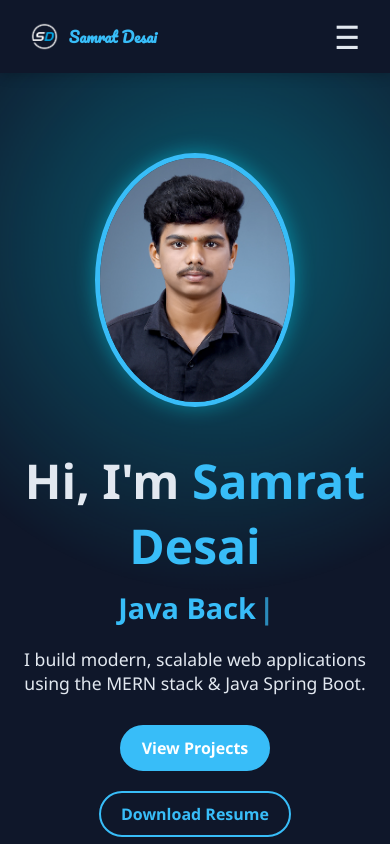
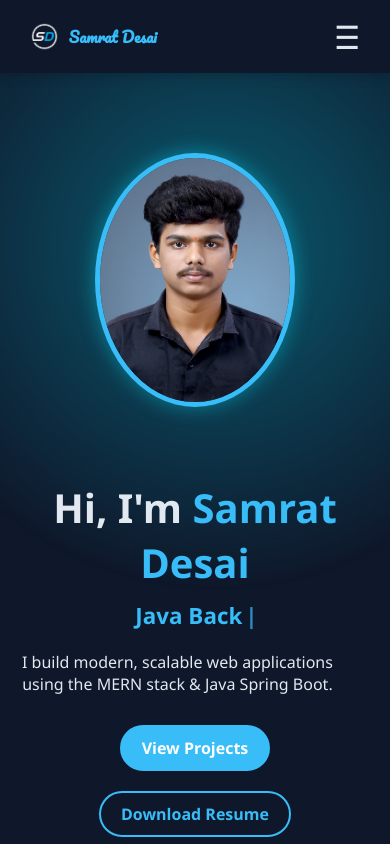
Before and after one commit to SamratDesai7/portfolio, a React (Vite) app: page / in a window 390 px wide. Shown: the top 844 px of the page. Built offline with nearby package versions, Linux system fonts and the light colour scheme.

Commit message:
scrollbar changes and the home styling and responsiveness

```diff
--- a/src/App.css
+++ b/src/App.css
@@ -11,3 +11,11 @@ html {
   color: var(--navbar-text);
   transition: background 0.4s ease, color 0.4s ease;
 }
+/* Add this to your global CSS (e.g., index.css or App.css) */
+html, body {
+  margin: 0;
+  padding: 0;
+  width: 100%;
+  overflow-x: hidden;
+  box-sizing: border-box;
+}
--- a/src/components/Home.css
+++ b/src/components/Home.css
@@ -15,15 +15,16 @@
 .animated-bg::before {
   content: "";
   position: absolute;
-  width: 700px;
-  height: 700px;
+  width: clamp(300px, 35vw, 800px);
+  height: clamp(300px, 35vw, 800px);
   background: radial-gradient(circle, #00e5ff55, transparent 70%);
   border-radius: 50%;
-  top: -200px;
-  left: -150px;
+  top: -15%;
+  left: -10%;
   z-index: 0;
   animation: float 12s ease-in-out infinite alternate;
 }
+
 
 @keyframes float {
   0% {
@@ -34,8 +35,11 @@
   }
 }
 
+/* --------- FIXED INNER COMPONENTS --------- */
+
 .home-content {
-  max-width: 600px;
+  width: 100%;
+  max-width: 700px;
   z-index: 1;
 }
 
@@ -44,21 +48,23 @@
 }
 
 .home-content h1 {
-  font-size: 3rem;
+  font-size: clamp(2.5rem, 5vw, 4rem);
   margin-bottom: 10px;
 }
 
 .home-content h2 {
-  font-size: 1.8rem;
+  font-size: clamp(1.4rem, 3vw, 2.2rem);
   margin-bottom: 20px;
   color: var(--navbar-hover);
 }
 
 .home-content p {
-  font-size: 1.1rem;
+  font-size: clamp(1rem, 2vw, 1.2rem);
   margin-bottom: 30px;
+  max-width: 90%;
 }
 
+/* Buttons */
 .home-buttons {
   display: flex;
   gap: 20px;
@@ -96,13 +102,16 @@
 
 /* Profile Image */
 .home-image {
-  max-width: 400px;
+  max-width: 500px;
+  width: 100%;
   z-index: 1;
+  display: flex;
+  justify-content: center;
 }
 
 .home-image img {
   width: 100%;
-  max-width: 300px;
+  max-width: 320px;
   height: auto;
   border-radius: 50%;
   border: 5px solid var(--navbar-hover);
@@ -111,12 +120,11 @@
   transition: transform 0.3s ease;
 }
 
-
 .home-image img:hover {
   transform: scale(1.05);
 }
 
-
+/* Mobile View */
 @media (max-width: 768px) {
   .home-container {
     flex-direction: column-reverse;
--- a/src/components/Home.jsx
+++ b/src/components/Home.jsx
@@ -6,7 +6,7 @@ import "./Home.css";
 
 const Home = () => {
   return (
-    <div className="home-container animated-bg">
+    <section className="home-container animated-bg" id="home">
       <div className="home-content">
         <h1>
           Hi, I'm <span className="highlight">Samrat Desai</span>
@@ -36,15 +36,21 @@ const Home = () => {
         </p>
 
         <div className="home-buttons">
-          <a href="#projects" className="btn-primary">
+          <a
+            href="#projects"
+            className="btn-primary"
+            aria-label="Navigate to Projects Section"
+          >
             View Projects
           </a>
+
           <a
             href="/SAMRAT.pdf"
-            download="/SAMRAT.pdf"
+            download="SAMRAT.pdf"
             target="_blank"
             rel="noopener noreferrer"
             className="btn-secondary"
+            aria-label="Download Resume PDF"
           >
             Download Resume
           </a>
@@ -52,9 +58,9 @@ const Home = () => {
       </div>
 
       <div className="home-image">
-        <img src={profileImg} alt="Hero Illustration" />
+        <img src={profileImg} alt="Samrat Desai Profile" />
       </div>
-    </div>
+    </section>
   );
 };
 
--- a/src/index.css
+++ b/src/index.css
@@ -0,0 +1,28 @@
+/* ==== Custom Scrollbar ==== */
+::-webkit-scrollbar {
+  width: 8px;
+}
+
+::-webkit-scrollbar-track {
+  background: var(--navbar-bg);
+  border-radius: 4px;
+}
+
+::-webkit-scrollbar-thumb {
+  background: var(--navbar-hover);
+  border-radius: 8px;
+  transition: background 0.3s ease;
+}
+
+::-webkit-scrollbar-thumb:hover {
+  background: #00e5ffb0; /* lighter on hover */
+}
+
+/* Firefox Scrollbar */
+* {
+  scrollbar-width: thin;
+  scrollbar-color: var(--navbar-hover) var(--navbar-bg);
+}
+html {
+  scroll-behavior: smooth;
+}
```
